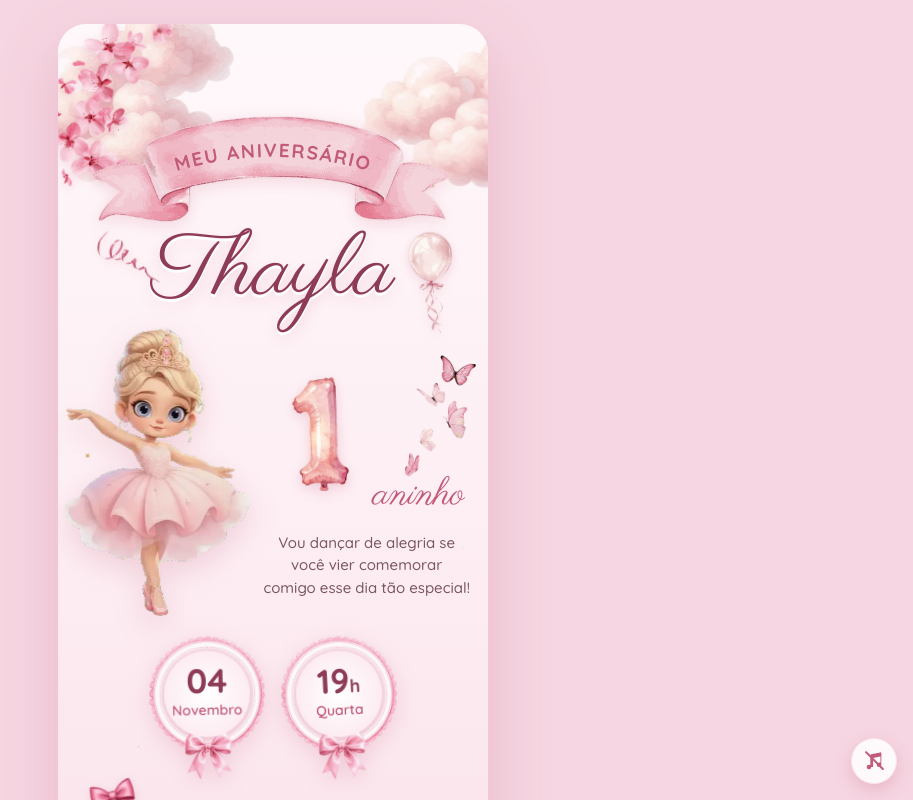
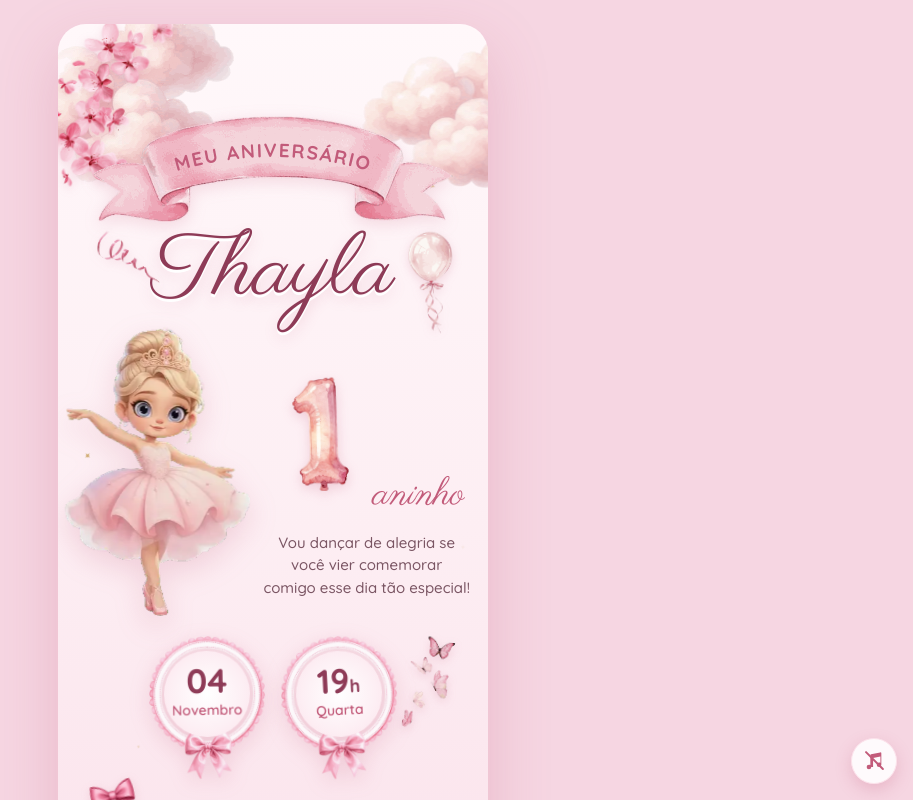
Before and after one commit to tcidrack/convite-thayla, a React (Vite) app in the folder frontend/: page /convite in a window 1280 px wide. Shown: the top 800 px of the page, without its empty margins (367-1280 px from the left). Built offline with nearby package versions, Linux system fonts and the light colour scheme; no server answers.

Commit message:
Borboletas ao lado do selo da hora

```diff
--- a/frontend/src/componentes/Cenario.jsx
+++ b/frontend/src/componentes/Cenario.jsx
@@ -1,7 +1,8 @@
 import { tema } from "../configuracaoTema"
 
-// Nuvens, borboletas e brilhos que ficam atras do conteudo. Compartilhado
-// entre o envelope, o convite e a /admin para as tres telas parecerem uma so.
+// Nuvens e brilhos que ficam atras do conteudo. Compartilhado entre o
+// envelope, o convite e a /admin para as tres telas parecerem uma so.
+// (As borboletas ficam no convite, presas ao lado dos selos de data/hora.)
 
 // Posicoes fixas (e nao Math.random) para o desenho nao mudar a cada render.
 const BRILHOS = [
@@ -17,14 +18,13 @@ const BRILHOS = [
   { x: 92, y: 94, t: 8, d: 0.9 },
 ]
 
-export default function Cenario({ borboletas = true }) {
+export default function Cenario() {
   const r = tema.recursos
   return (
     <div className="cenario" aria-hidden="true">
       <img src={r.nuvem1} alt="" className="nuvem nuvem-a" />
       <img src={r.nuvem2} alt="" className="nuvem nuvem-b" />
       <img src={r.nuvem1} alt="" className="nuvem nuvem-c" />
-      {borboletas && <img src={r.borboletas} alt="" className="borboletas" />}
       {BRILHOS.map((b, i) => (
         <span
           key={i}
--- a/frontend/src/index.css
+++ b/frontend/src/index.css
@@ -58,13 +58,14 @@ body {
   100% { transform: translateX(0); }
 }
 
+/* borboletas presas ao lado do selo da hora (dentro de .selos), e nao por
+   porcentagem da altura do cartao, que mudava de lugar conforme a tela */
 .borboletas {
   position: absolute;
-  width: 15%;
-  max-width: 64px;
-  height: auto;
-  top: 30%;
-  right: 5%;
+  z-index: 1;
+  width: 48px;
+  right: -50px;
+  top: 6px;
   animation: voar 7s ease-in-out infinite;
 }
 
@@ -1186,6 +1187,7 @@ body {
   .fitinha-3        { width: 62px; }
   .fitinha-4        { width: 50px; }
   .balao            { width: 38px; right: -44px; }
+  .borboletas       { width: 40px; right: -40px; }
   .selo-numero      { font-size: 29px; }
   .selo-texto       { font-size: 13px; }
   .mensagem-final   { font-size: 30px; }
--- a/frontend/src/pages/Admin.jsx
+++ b/frontend/src/pages/Admin.jsx
@@ -109,7 +109,7 @@ export default function Admin() {
 
   return (
     <div className="admin-page">
-      <Cenario borboletas={false} />
+      <Cenario />
 
       <div className="admin-card">
         <h1>Convidados confirmados</h1>
--- a/frontend/src/pages/Invite.jsx
+++ b/frontend/src/pages/Invite.jsx
@@ -161,6 +161,7 @@ export default function Invite() {
           </div>
 
           <div className="selos">
+            <img src={r.borboletas} alt="" className="enfeite borboletas" />
             <div className="selo-data">
               <span className="selo-numero">{tema.dataEvento.dia}</span>
               <span className="selo-texto">{tema.dataEvento.mes}</span>
--- a/frontend/src/pages/Splash.jsx
+++ b/frontend/src/pages/Splash.jsx
@@ -24,7 +24,7 @@ export default function Splash() {
 
   return (
     <div className="splash-container">
-      <Cenario borboletas={false} />
+      <Cenario />
 
       <p className="splash-titulo">{tema.envelope.convite}</p>
 
```
